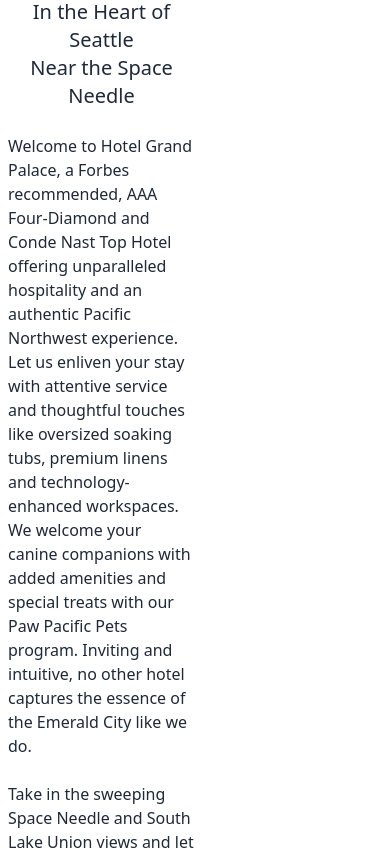
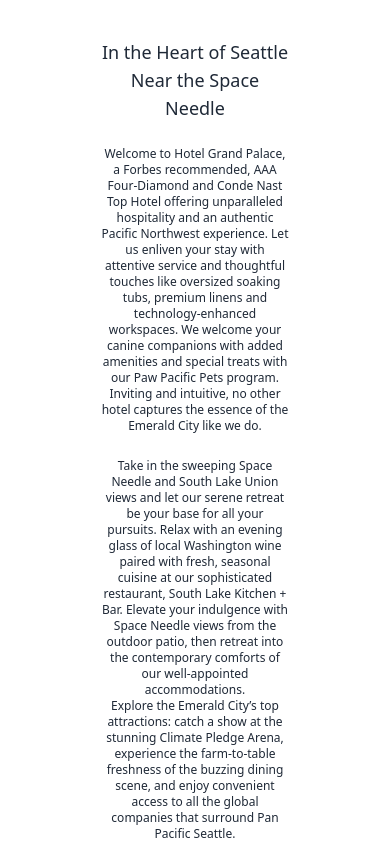
Before and after one commit to Rakib5627/hotel-grand, a React (Vite) app: page / in a window 390 px wide. Shown: the part 1080-1930 px from the top of the page. Built offline with nearby package versions, Linux system fonts and the light colour scheme; no server answers.

Commit message:
text responsive

```diff
--- a/src/components/Home/Map.jsx
+++ b/src/components/Home/Map.jsx
@@ -2,21 +2,21 @@
 
 const Map = () => {
     return (
-        <div className="mt-20 lg:flex gap-10">
+        <div className="mt-20 lg:flex lg:gap-10">
             <div className="w-full lg:w-1/2">
                 <iframe className="w-full h-full" src="https://www.google.com/maps/embed?pb=!1m18!1m12!1m3!1d13330.476603985371!2d89.230962485637!3d25.746536748644882!2m3!1f0!2f0!3f0!3m2!1i1024!2i768!4f13.1!3m3!1m2!1s0x39e32de4cc6a6985%3A0x7bd5104fa37f038b!2sGrand%20Palace%20Hotel!5e0!3m2!1sen!2sbd!4v1699438346516!5m2!1sen!2sbd" allowfullscreen="" loading="lazy"></iframe>
             </div>
 
-            <div className="w-1/2">
-                <h3 className="text-xl md:text-4xl text-center" >In the Heart of Seattle <br />
+            <div className="w-1/2 text-center lg:text-left mx-auto mt-10 lg:mt-0">
+                <h3 className="text-lg md:text-4xl text-center" >In the Heart of Seattle
                     Near the Space Needle</h3>
-                <p className=" my-6">Welcome to Hotel Grand Palace, a Forbes recommended, AAA Four-Diamond and Conde Nast Top Hotel offering unparalleled hospitality and an authentic Pacific Northwest experience. Let us enliven your stay with attentive service and thoughtful touches like oversized soaking tubs, premium linens and technology-enhanced workspaces. We welcome your canine companions with added amenities and special treats with our Paw Pacific Pets program. Inviting and intuitive, no other hotel captures the essence of the Emerald City like we do.
+                <p className="text-xs md:text-base my-6">Welcome to Hotel Grand Palace, a Forbes recommended, AAA Four-Diamond and Conde Nast Top Hotel offering unparalleled hospitality and an authentic Pacific Northwest experience. Let us enliven your stay with attentive service and thoughtful touches like oversized soaking tubs, premium linens and technology-enhanced workspaces. We welcome your canine companions with added amenities and special treats with our Paw Pacific Pets program. Inviting and intuitive, no other hotel captures the essence of the Emerald City like we do.
                 </p>
-                <p>
+                <p  className="text-xs md:text-base ">
 
                     Take in the sweeping Space Needle and South Lake Union views and let our serene retreat be your base for all your pursuits. Relax with an evening glass of local Washington wine paired with fresh, seasonal cuisine at our sophisticated restaurant, South Lake Kitchen + Bar. Elevate your indulgence with Space Needle views from the outdoor patio, then retreat into the contemporary comforts of our well-appointed accommodations.
                 </p>
-                <p>
+                <p className="text-xs md:text-base ">
                 Explore the Emerald City’s top attractions: catch a show at the stunning Climate Pledge Arena, experience the farm-to-table freshness of the buzzing dining scene, and enjoy convenient access to all the global companies that surround Pan Pacific Seattle.
                 </p>
             </div>
```
